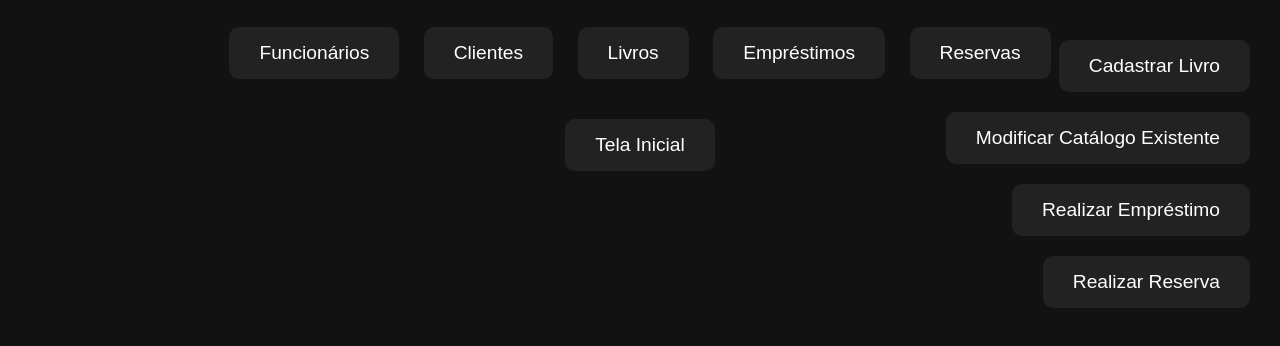
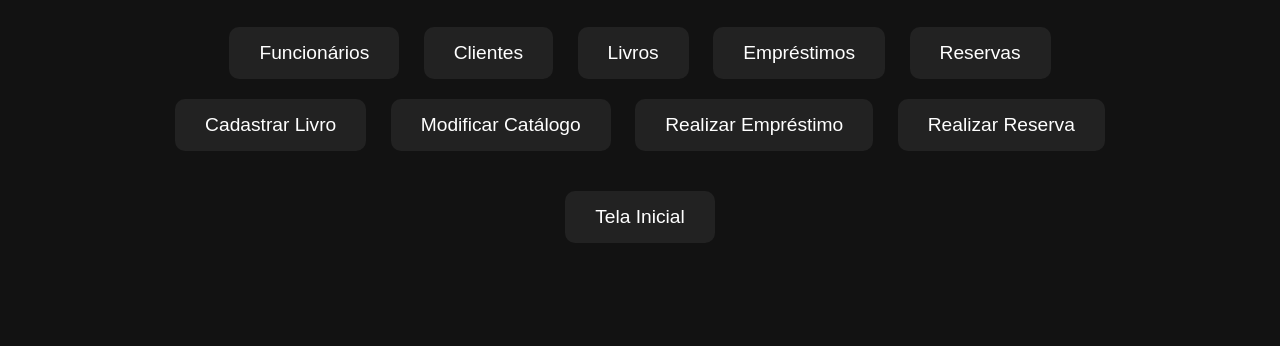
Before and after one commit to VSocks/site-biblioteca, a website: page views/menu.html in a window 1280 px wide. Shown: the part 90-436 px from the top of the page. Drawn offline with Linux system fonts and the light colour scheme; files that its build step writes are made by us from their sources.

```diff
--- a/public/css/style.css
+++ b/public/css/style.css
@@ -77,30 +77,3 @@
   color: #ccc;
   font-size: 1.2em;
 }
-
-/* Estilo para os botões à direita */
-.right-buttons {
-  position: absolute;
-  right: 20px;
-  top: 120px; /* Ajuste a altura conforme necessário */
-  display: flex;
-  flex-direction: column;
-  align-items: flex-end;
-}
-
-.right-buttons button {
-  background-color: #222;
-  border: none;
-  color: #fff;
-  padding: 15px 30px;
-  margin: 10px;
-  font-size: 1.2em;
-  cursor: pointer;
-  transition: all 0.3s ease;
-  border-radius: 10px;
-}
-
-.right-buttons button:hover {
-  background-color: #444;
-  text-shadow: 0 0 20px #fff;
-}
--- a/views/menu.html
+++ b/views/menu.html
@@ -13,8 +13,7 @@
   <div class="container">
     <h1>Menu - Biblioteca</h1>
 
-    <!-- Botões principais à esquerda -->
-    <div>
+    <div id="menu-botoes">
       <button id="btnFuncionarios">Funcionários</button>
       <button id="btnClientes">Clientes</button>
       <button id="btnLivros">Livros</button>
@@ -22,10 +21,9 @@
       <button id="btnReservas">Reservas</button>
     </div>
 
-    <!-- Seção dos novos botões à direita -->
-    <div class="right-buttons">
+    <div id="acoes-laterais">
       <button id="btnCadastrarLivro">Cadastrar Livro</button>
-      <button id="btnModificarCatalogo">Modificar Catálogo Existente</button>
+      <button id="btnModificarCatalogo">Modificar Catálogo</button>
       <button id="btnRealizarEmprestimo">Realizar Empréstimo</button>
       <button id="btnRealizarReserva">Realizar Reserva</button>
     </div>
@@ -34,6 +32,10 @@
       <!-- Aqui os dados serão exibidos -->
     </div>
 
+    <div id="form-container">
+      <!-- Formulários serão injetados dinamicamente aqui -->
+    </div>
+
     <a href="index.html"><button>Tela Inicial</button></a>
   </div>
 </body>
```
Also changed, not shown: 1 other file.
